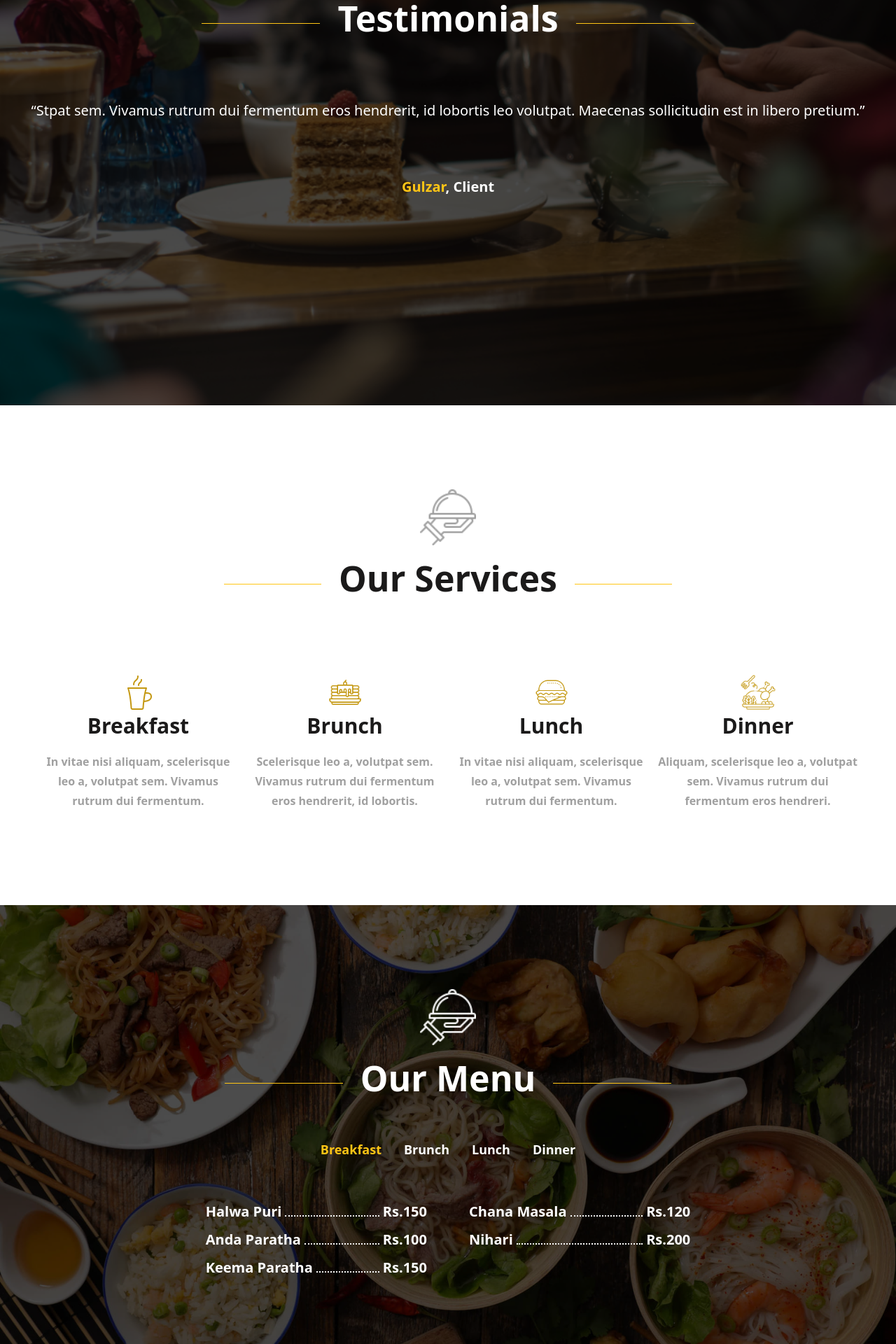
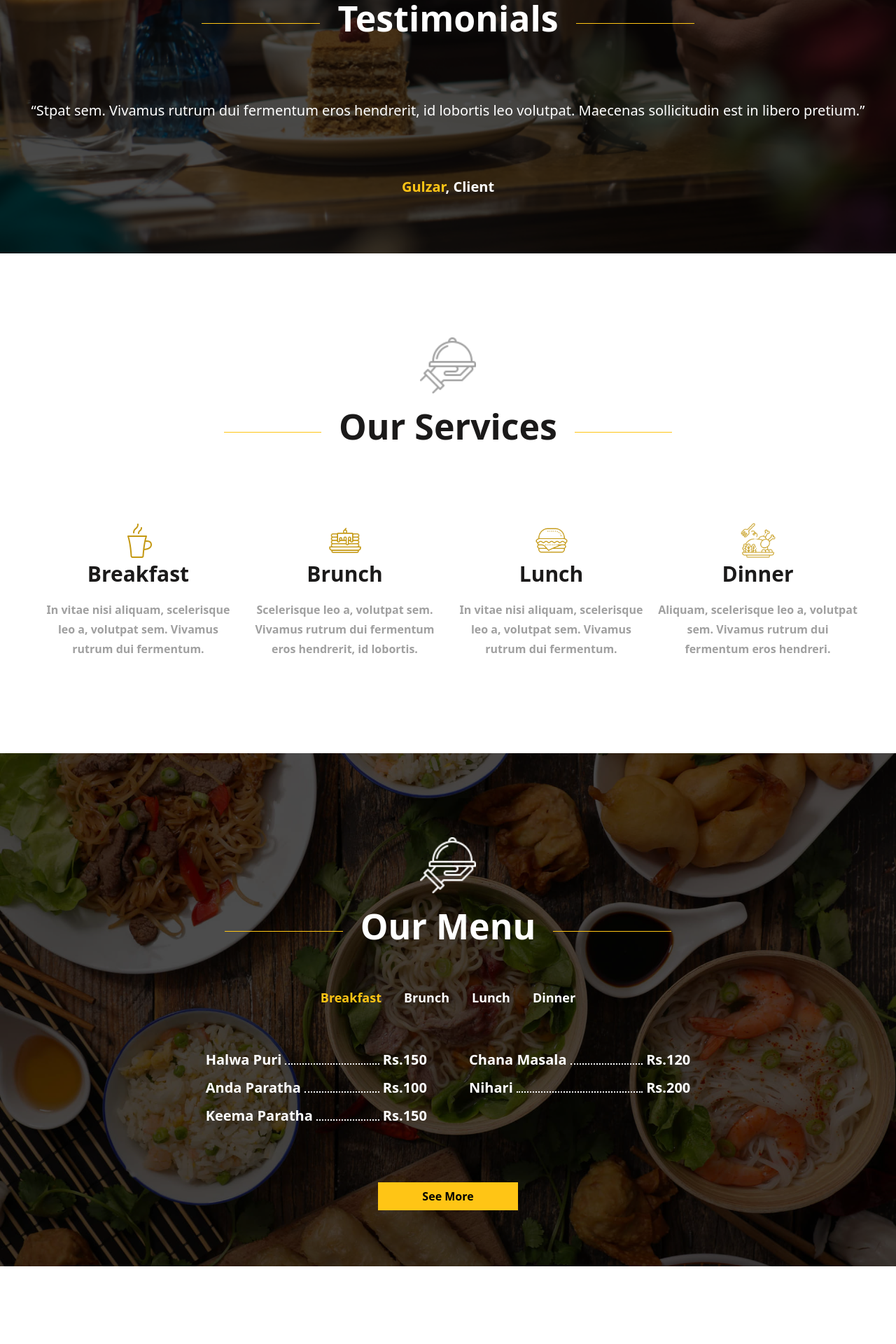
Before and after one commit to HAMMAS-SALEEM/CafAmor-React, a React (Vite) app: page / in a window 1280 px wide. Shown: the part 1761-3681 px from the top of the page at 70% size. Built offline with nearby package versions, Linux system fonts and the light colour scheme.

Commit message:
Add Minor Changes

```diff
--- a/src/components/menu/Menu.jsx
+++ b/src/components/menu/Menu.jsx
@@ -7,11 +7,16 @@ import ComponentLayout from '../shared/ComponentLayout'
 import detail, { buttons } from './detail/detail'
 import MenuButton from './button/MenuButton'
 import MenuItem from './menuItem/MenuItem'
+import GoldenButton from '../shared/GoldenButton'
 
 const Menu = () => {
   const [mealType, setMealType] = useState('Breakfast')
 
   const handleMealType = e => setMealType(e.target.innerHTML)
+
+  const handleButton = () => {
+    console.log('See More')
+  }
 
   return (
     <div className='flex flex-col justify-center items-center z-10'>
@@ -37,11 +42,12 @@ const Menu = () => {
             return ''
           })
           .map(meal => {
-            return (
-              <MenuItem meal={meal} key={meal.title} />
-            )
+            return <MenuItem meal={meal} key={meal.title} />
           })}
       </ul>
+      <div className='my-[80px] z-10'>
+        <GoldenButton title={'See More'} handleButton={handleButton} />
+      </div>
     </div>
   )
 }
--- a/src/components/shared/ComponentLayout.jsx
+++ b/src/components/shared/ComponentLayout.jsx
@@ -9,7 +9,7 @@ const ComponentLayout =
           {(bg.bg.length !== 0) ? (
             <div
               style={{ '--image-url': `url(${bg.bg})` }}
-              className='relative bg-[image:var(--image-url)] bg-no-repeat bg-cover bg-center h-screen w-full'
+              className='relative bg-[image:var(--image-url)] bg-no-repeat bg-cover bg-center w-full'
             >
               <div className='absolute top-0 bottom-0 right-0 left-0 bg-black opacity-70 z-0' />
               <WrappedComponent {...props} />
--- a/src/components/testimonial/Testimonial.jsx
+++ b/src/components/testimonial/Testimonial.jsx
@@ -15,7 +15,7 @@ const Testimonial = () => {
       <div className="z-10 mt-[80px] text-center px-[15px]">
         <q className="text-white text-xl">{quotes[0].quote}</q>
       </div>
-      <span className="z-10 font-bold text-[20px] mt-[80px]">
+      <span className="z-10 font-bold text-[20px] my-[80px]">
         <span className="text-[#ffc515]">{quotes[0].customerName}</span>
         <span className="text-white">, Client</span>
       </span>
```
